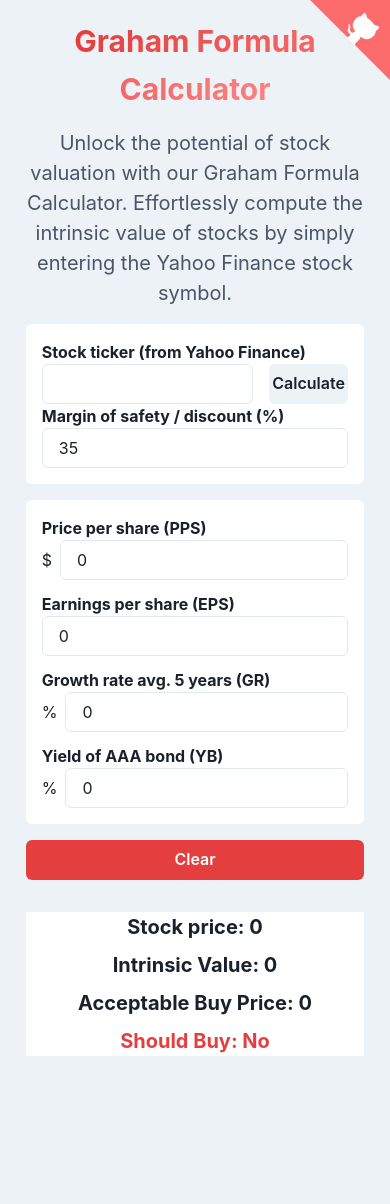
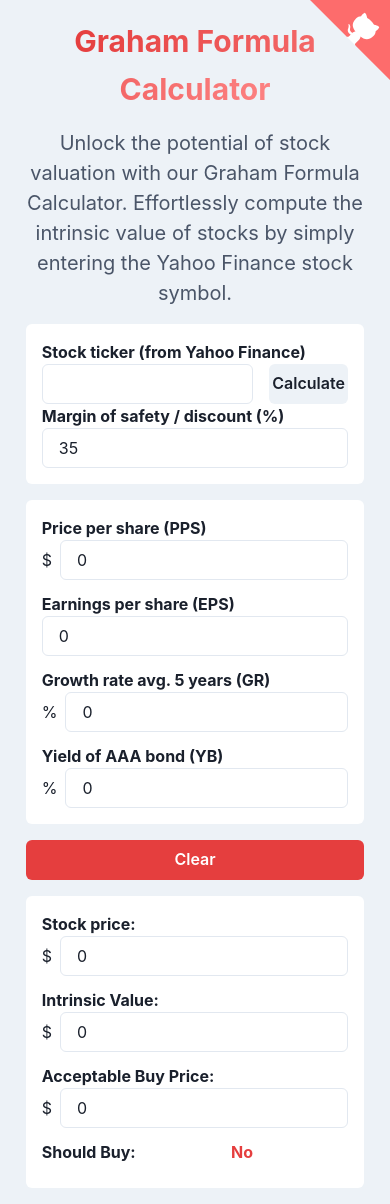
Before and after one commit to KelvinSweere/QuickIntrinsicValue, a Next.js app: page / in a window 390 px wide. Before the commit the page ends 1072 px from the top, so only its background shows below. Built offline with nearby package versions, Linux system fonts and the light colour scheme.

Commit message:
Fixed the layout of the outputs.

```diff
--- a/src/components/calculator/calculator-parameters.tsx
+++ b/src/components/calculator/calculator-parameters.tsx
@@ -1,5 +1,6 @@
 import { IModelParameters } from '@/types/model-parameters';
-import { Box, Input, Spinner } from '@chakra-ui/react';
+import { Box, Spinner } from '@chakra-ui/react';
+import ReadonlyInput from './readonly-input';
 
 interface ICalculatorParametersProps {
   isLoading: boolean;
@@ -20,57 +21,25 @@
         <>
           <form>
             <Box display="grid" gridGap={3}>
-              <label>
-                Price per share (PPS)
-                <div style={{ display: 'flex', fontWeight: 'normal' }}>
-                  <span style={{ alignSelf: 'center', marginRight: '0.5rem' }}>
-                    {modelParameters.currencySymbol}
-                  </span>
-                  <Input
-                    readOnly
-                    type="text"
-                    pattern="^\d*(\.\d{0,2})?$"
+              <ReadonlyInput
+                heading="Price per share (PPS)"
+                symbol={modelParameters.currencySymbol}
                 value={modelParameters.pricePerShare}
               />
-                </div>
-              </label>
-              <label>
-                Earnings per share (EPS)
-                <Input
-                  readOnly
-                  type="text"
-                  pattern="^\d*(\.\d{0,2})?$"
+              <ReadonlyInput
+                heading="Earnings per share (EPS)"
                 value={modelParameters.earningsPerShare}
               />
-              </label>
-              <label>
-                Growth rate avg. 5 years (GR)
-                <div style={{ display: 'flex', fontWeight: 'normal' }}>
-                  <span style={{ alignSelf: 'center', marginRight: '0.5rem' }}>
-                    %
-                  </span>
-                  <Input
-                    readOnly
-                    type="text"
-                    pattern="^\d*(\.\d{0,2})?$"
+              <ReadonlyInput
+                heading="Growth rate avg. 5 years (GR)"
+                symbol="%"
                 value={modelParameters.growthRate}
               />
-                </div>
-              </label>
-              <label>
-                Yield of AAA bond (YB)
-                <div style={{ display: 'flex', fontWeight: 'normal' }}>
-                  <span style={{ alignSelf: 'center', marginRight: '0.5rem' }}>
-                    %
-                  </span>
-                  <Input
-                    readOnly
-                    type="text"
-                    pattern="^\d*(\.\d{0,2})?$"
+              <ReadonlyInput
+                heading="Yield of AAA bond (YB)"
+                symbol="%"
                 value={modelParameters.currentYieldOfBond}
               />
-                </div>
-              </label>
             </Box>
           </form>
         </>
--- a/src/components/calculator/output/calculator-output-mobile.tsx
+++ b/src/components/calculator/output/calculator-output-mobile.tsx
@@ -1,6 +1,7 @@
 import { ICalculatedModel } from '@/types/calculated-model';
 import { IModelParameters } from '@/types/model-parameters';
 import { Box, Text } from '@chakra-ui/react';
+import ReadonlyInput from '../readonly-input';
 
 interface ICalculatorOutputMobileProps {
   modelParameters: IModelParameters;
@@ -12,29 +13,36 @@
   intrinsicValue,
 }: ICalculatorOutputMobileProps) => {
   return (
-    <Box
-      mt={4}
-      bg="white"
-      display="flex"
-      flexDirection="column"
-      alignItems="center"
-    >
-      <Text fontWeight="bold" fontSize="xl" mb={2}>
-        Stock price: {modelParameters.pricePerShare}
-      </Text>
-      <Text fontWeight="bold" fontSize="xl" mb={2}>
-        Intrinsic Value: {intrinsicValue.intrinsicValue}
-      </Text>
-      <Text fontWeight="bold" fontSize="xl" mb={2}>
-        Acceptable Buy Price: {intrinsicValue.acceptableBuyPrice}
-      </Text>
-      <Text
-        fontWeight="bold"
-        fontSize="xl"
-        color={intrinsicValue.canBuy ? 'green.500' : 'red.500'}
-      >
-        Should Buy: {intrinsicValue.canBuy ? 'Yes' : 'No'}
-      </Text>
+    <Box bg="white" p={4} rounded="md" fontWeight="bold">
+      <Box display="grid" gridGap={3}>
+        <ReadonlyInput
+          heading="Stock price: "
+          symbol={modelParameters.currencySymbol}
+          value={modelParameters.pricePerShare}
+        />
+
+        <ReadonlyInput
+          heading="Intrinsic Value: "
+          symbol={modelParameters.currencySymbol}
+          value={intrinsicValue.intrinsicValue}
+        />
+
+        <ReadonlyInput
+          heading="Acceptable Buy Price: "
+          symbol={modelParameters.currencySymbol}
+          value={intrinsicValue.acceptableBuyPrice}
+        />
+        <Text fontWeight="bold" mb={2} display="flex" alignItems="center">
+          Should Buy:{' '}
+          <Text
+            fontWeight="bold"
+            color={intrinsicValue.canBuy ? 'green.500' : 'red.500'}
+            mx="auto"
+          >
+            {intrinsicValue.canBuy ? 'Yes' : 'No'}
+          </Text>
+        </Text>
+      </Box>
     </Box>
   );
 };
--- /dev/null
+++ b/src/components/calculator/readonly-input.tsx
@@ -0,0 +1,25 @@
+import { Input, Text } from '@chakra-ui/react';
+
+interface IReadonlyInputProps {
+  heading: string;
+  symbol?: string;
+  value: string | number;
+}
+
+const ReadonlyInput = ({ heading, symbol, value }: IReadonlyInputProps) => {
+  return (
+    <label>
+      <Text fontWeight="bold">{heading}</Text>
+      <div style={{ display: 'flex', fontWeight: 'normal' }}>
+        {symbol && (
+          <span style={{ alignSelf: 'center', marginRight: '0.5rem' }}>
+            {symbol}
+          </span>
+        )}
+        <Input readOnly type="text" value={value} />
+      </div>
+    </label>
+  );
+};
+
+export default ReadonlyInput;
--- a/src/components/promotion/buy-coffee.tsx
+++ b/src/components/promotion/buy-coffee.tsx
@@ -1,10 +1,4 @@
-import {
-  Box,
-  Circle,
-  Image,
-  keyframes,
-  useBreakpointValue,
-} from '@chakra-ui/react';
+import { Box, Circle, Image, keyframes, useMediaQuery } from '@chakra-ui/react';
 
 const buzz = keyframes`
   0%, 100% {
@@ -19,7 +13,8 @@
 `;
 
 const BuyCoffee = () => {
-  const isVisible = useBreakpointValue({ base: false, md: true });
+  const [isVisible] = useMediaQuery('(min-width: 55rem)');
+
   return (
     <>
       {isVisible && (
```
Lines whose indentation alone changed are shown as unchanged.
